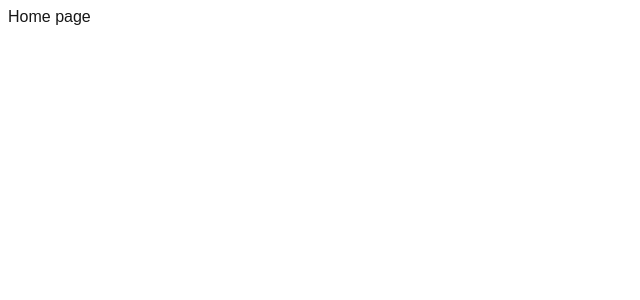
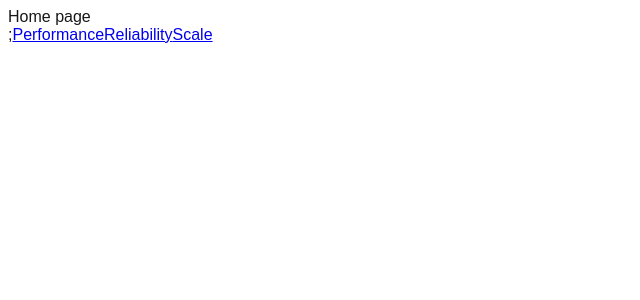
Before and after one commit to HimavanthMutte/corp, a Next.js app in the folder corp/: page / in a window 1280 px wide. Shown: the top 300 px of the page, without its empty margins (0-640 px from the left). Built offline with nearby package versions, Linux system fonts and the light colour scheme.

Commit message:
Navigating between pages

```diff
--- a/corp/src/app/page.tsx
+++ b/corp/src/app/page.tsx
@@ -1,5 +1,13 @@
 import Image from "next/image";
 
+import Link from "next/link";
+
 export default function Home() {
-  return <div>Home page</div>;
+  return (
+    <>
+      <div>Home page</div>;<Link href="/performance">Performance</Link>
+      <Link href="/reliability">Reliability</Link>
+      <Link href="/scale">Scale</Link>
+    </>
+  );
 }
```
